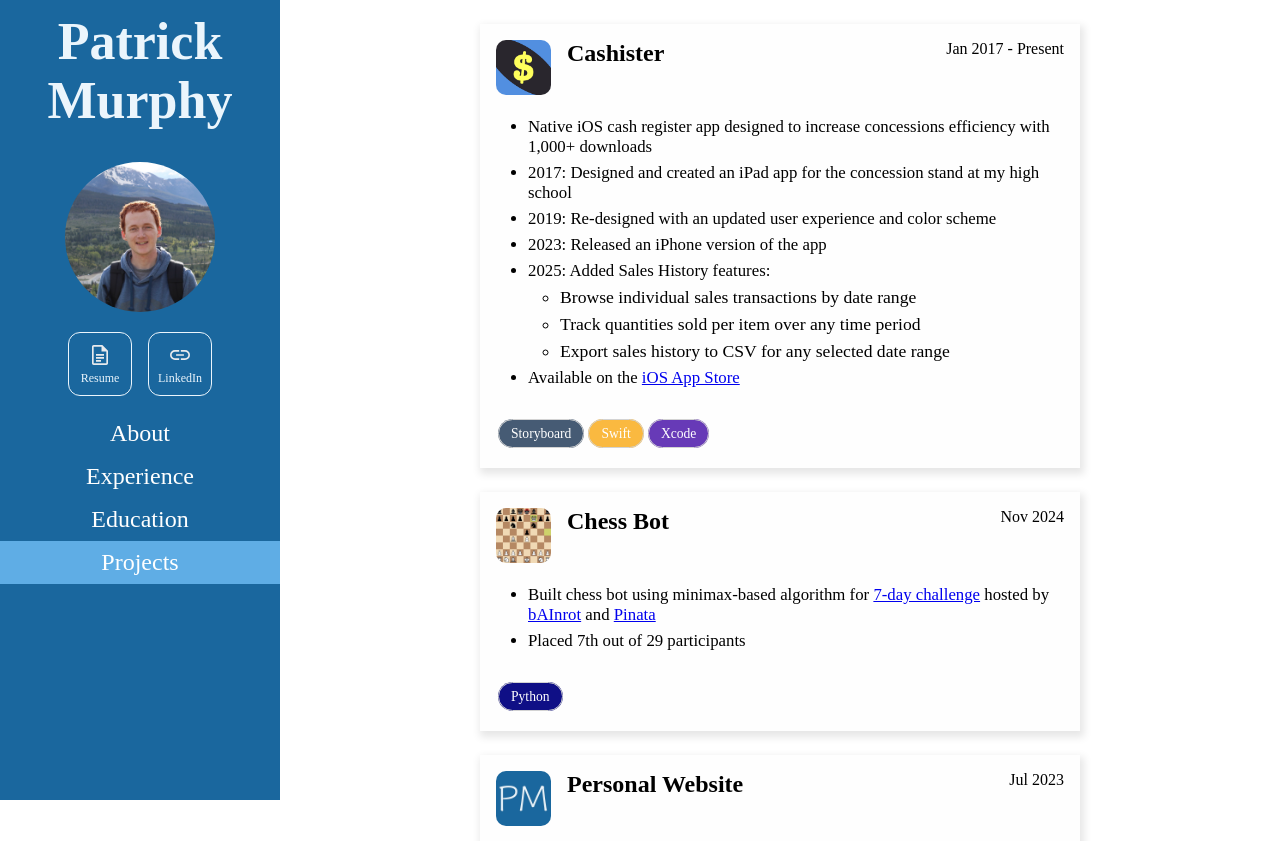
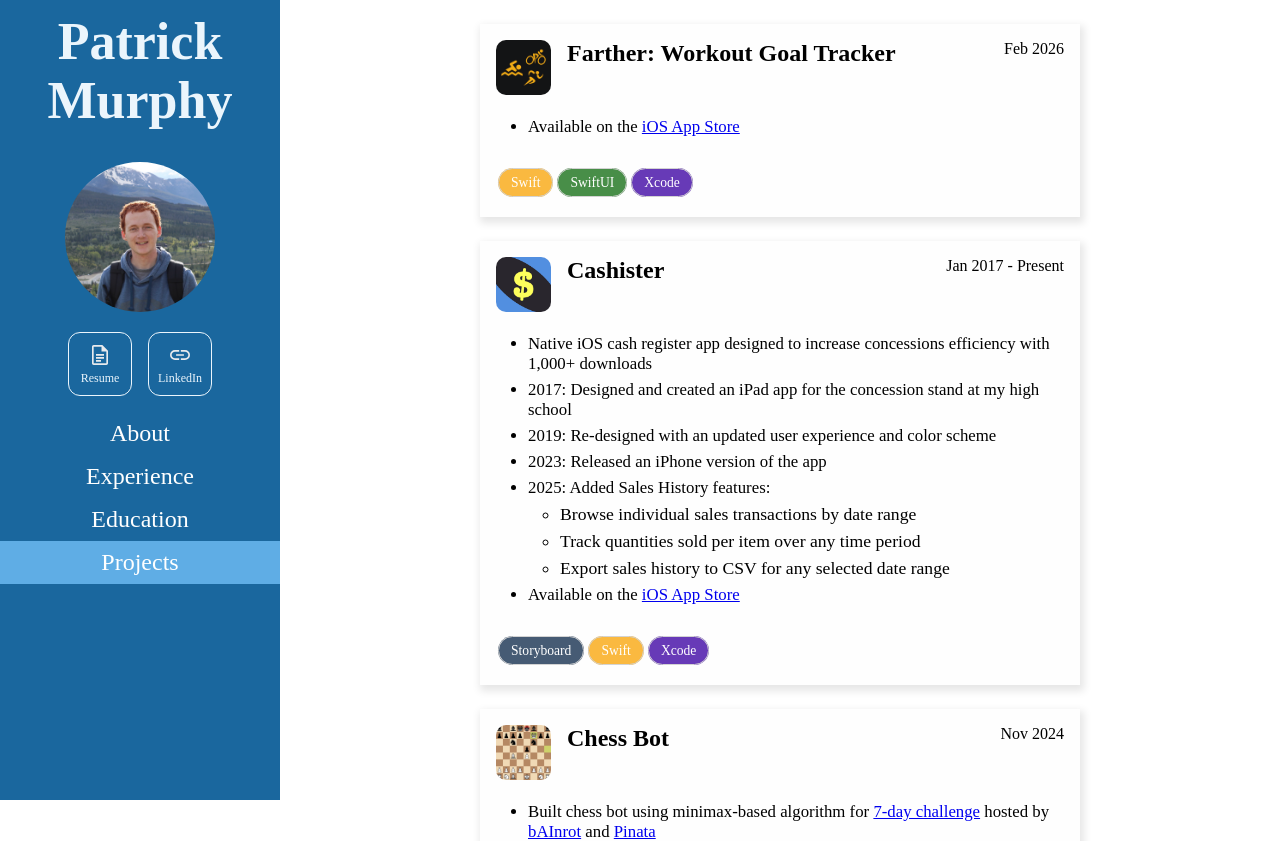
Before and after one commit to patlm/patlm.github.io, a SvelteKit app: page /projects in a window 1280 px wide. Shown: the top 841 px of the page. Built offline with nearby package versions, Linux system fonts and the light colour scheme; a web font is replaced by a local one.

Commit message:
Add Farther to projects

```diff
--- a/src/lib/data/techTags.ts
+++ b/src/lib/data/techTags.ts
@@ -159,6 +159,11 @@ export default {
 		link: 'https://www.swift.org/',
 		color: 'bright-orange'
 	},
+	swiftUI: {
+		name: 'SwiftUI',
+		link: 'https://developer.apple.com/swiftui/',
+		color: 'in-between-green'
+	},
 	typescript: {
 		name: 'TypeScript',
 		link: 'https://www.typescriptlang.org/',
--- a/src/lib/styles/tagColors.css
+++ b/src/lib/styles/tagColors.css
@@ -126,6 +126,10 @@
 	background-color: rgb(13, 92, 13);
 }
 
+.in-between-green {
+	background-color: rgb(72, 142, 72);
+}
+
 .light-green {
 	background-color: rgb(102, 196, 102);
 }
--- a/src/routes/(personal)/projects/+page.svelte
+++ b/src/routes/(personal)/projects/+page.svelte
@@ -2,6 +2,17 @@
 	import ExperienceCard from '$lib/components/ExperienceCard.svelte';
 	import techTags from '$lib/data/techTags';
 </script>
+
+<ExperienceCard
+	title="Farther: Workout Goal Tracker"
+	subtitle=""
+	dateTag="Feb 2026"
+	titleIcon='/farther-icon.png'
+	techTags={[techTags.swift, techTags.swiftUI, techTags.xcode]}>
+	<ul>
+		<li>Available on the <a href="https://apps.apple.com/us/app/farther-workout-goal-tracker/id6759848500" target="_blank">iOS App Store</a></li>
+	</ul>
+</ExperienceCard>
 
 <ExperienceCard
 	title="Cashister"
```
Also changed, not shown: static/farther-icon.png (added).
